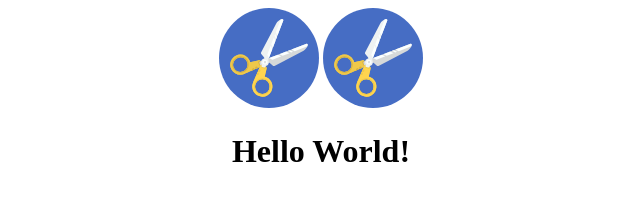
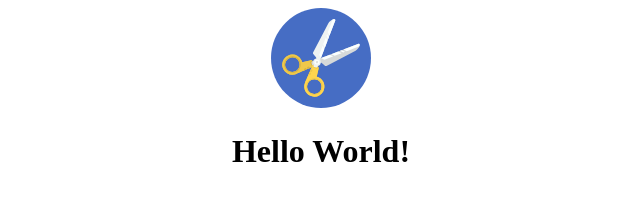
Before and after one commit to html-wezom-course-15/k15-homework05, a plain HTML site: page index.html in a window 1280 px wide. Shown: the whole page, without its empty margins (319-959 px from the left). Drawn offline with Linux system fonts and the light colour scheme.

Commit message:
test fail

```diff
--- a/index.html
+++ b/index.html
@@ -7,7 +7,6 @@
 <body>
 	<div align="center">
 		<img src="images/logo.svg" alt="" width="100">
-		<img src="/images/logo.svg" alt="" width="100">
 		<h1>Hello World!</h1>
 	</div>
 </body>
```
